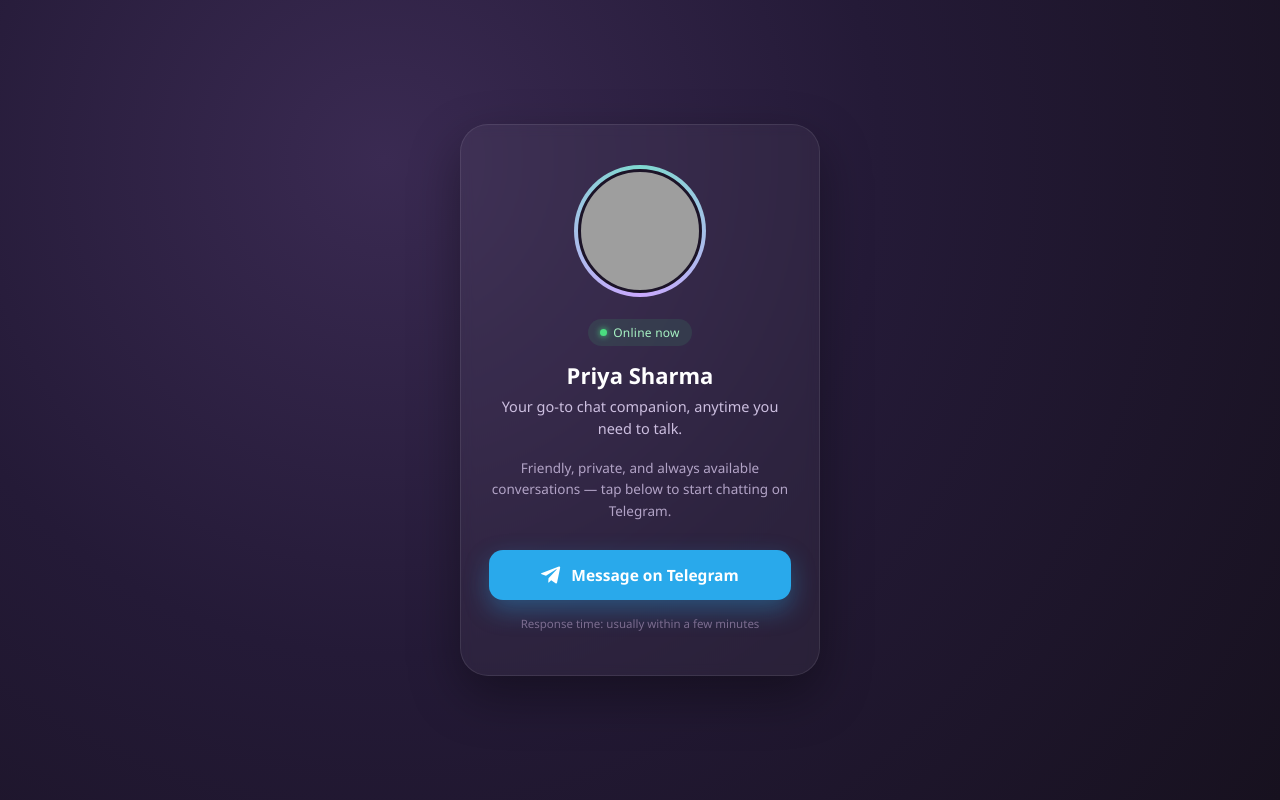
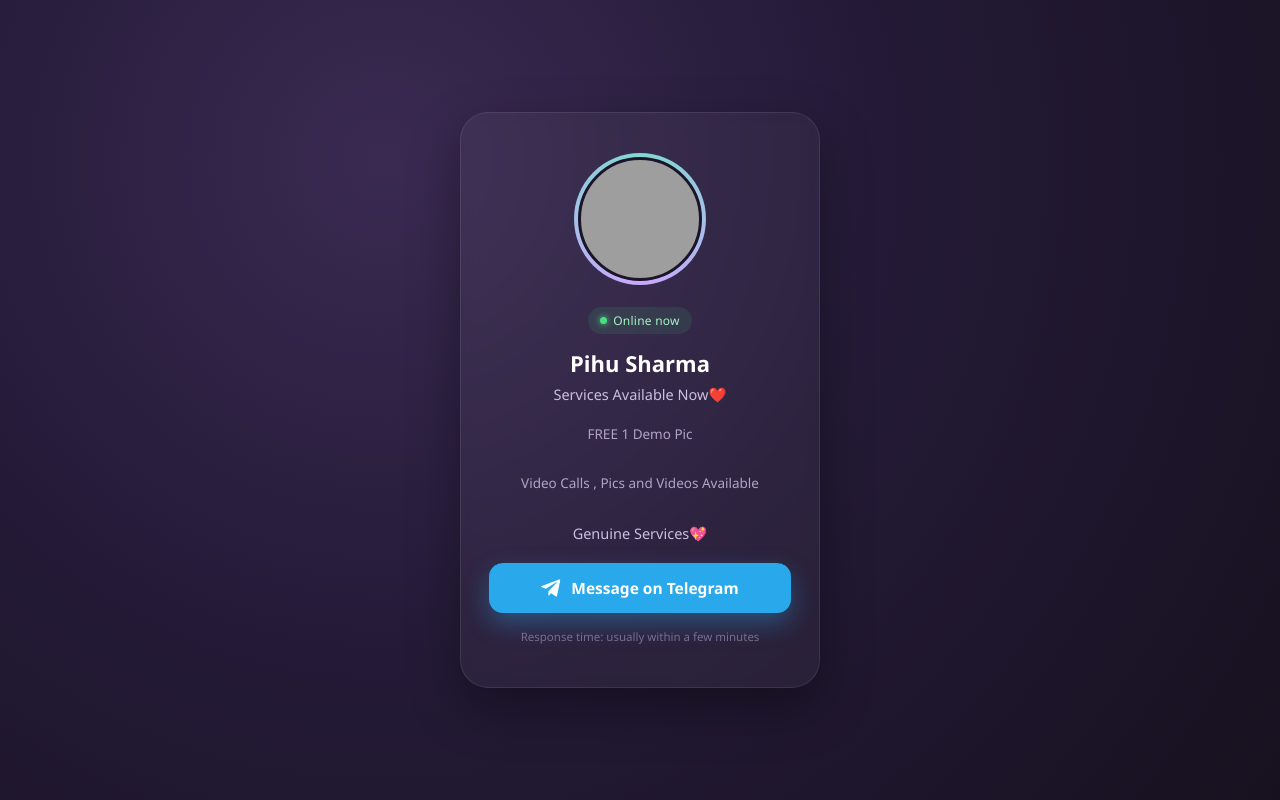
Before and after one commit to chatmigohelp-sys/landing, a plain HTML site: page index.html in a window 1280 px wide. Drawn offline with Linux system fonts and the light colour scheme; grey boxes are pictures that could not be loaded.

Commit message:
Update index.html

```diff
--- a/index.html
+++ b/index.html
@@ -166,16 +166,19 @@
     <div class="status"><span class="dot"></span>Online now</div>
 
     <!-- ✏️ Change name here -->
-    <h1>Priya Sharma</h1>
+    <h1>Pihu Sharma</h1>
 
     <!-- ✏️ Change tagline here -->
-    <p class="tagline">Your go-to chat companion, anytime you need to talk.</p>
+    <p class="tagline">Services Available Now❤️</p>
 
     <!-- ✏️ Change description here -->
-    <p class="desc">Friendly, private, and always available conversations — tap below to start chatting on Telegram.</p>
+     <p class="desc">FREE 1 Demo Pic</p>
+    <p class="desc">Video Calls , Pics and Videos Available</p>
+     <p class="tagline">Genuine Services💖</p>
+
 
     <!-- ✏️ CHANGE THE TELEGRAM LINK HERE (href) -->
-    <a id="tg-btn" class="tg-btn" href="https://t.me/your_username" target="_blank" rel="noopener noreferrer">
+    <a id="tg-btn" class="tg-btn" href="https://t.me/pihuusharma" target="_blank" rel="noopener noreferrer">
       <svg viewBox="0 0 24 24" fill="currentColor"><path d="M9.036 15.803l-.373 5.259c.534 0 .765-.23 1.045-.505l2.507-2.395 5.196 3.804c.953.525 1.63.249 1.888-.881L22.94 3.5c.322-1.394-.503-1.94-1.43-1.6L1.114 9.607c-1.36.53-1.343 1.288-.232 1.632l5.09 1.587L18.2 5.14c.554-.36 1.058-.16.643.2z"/></svg>
       Message on Telegram
     </a>
```
